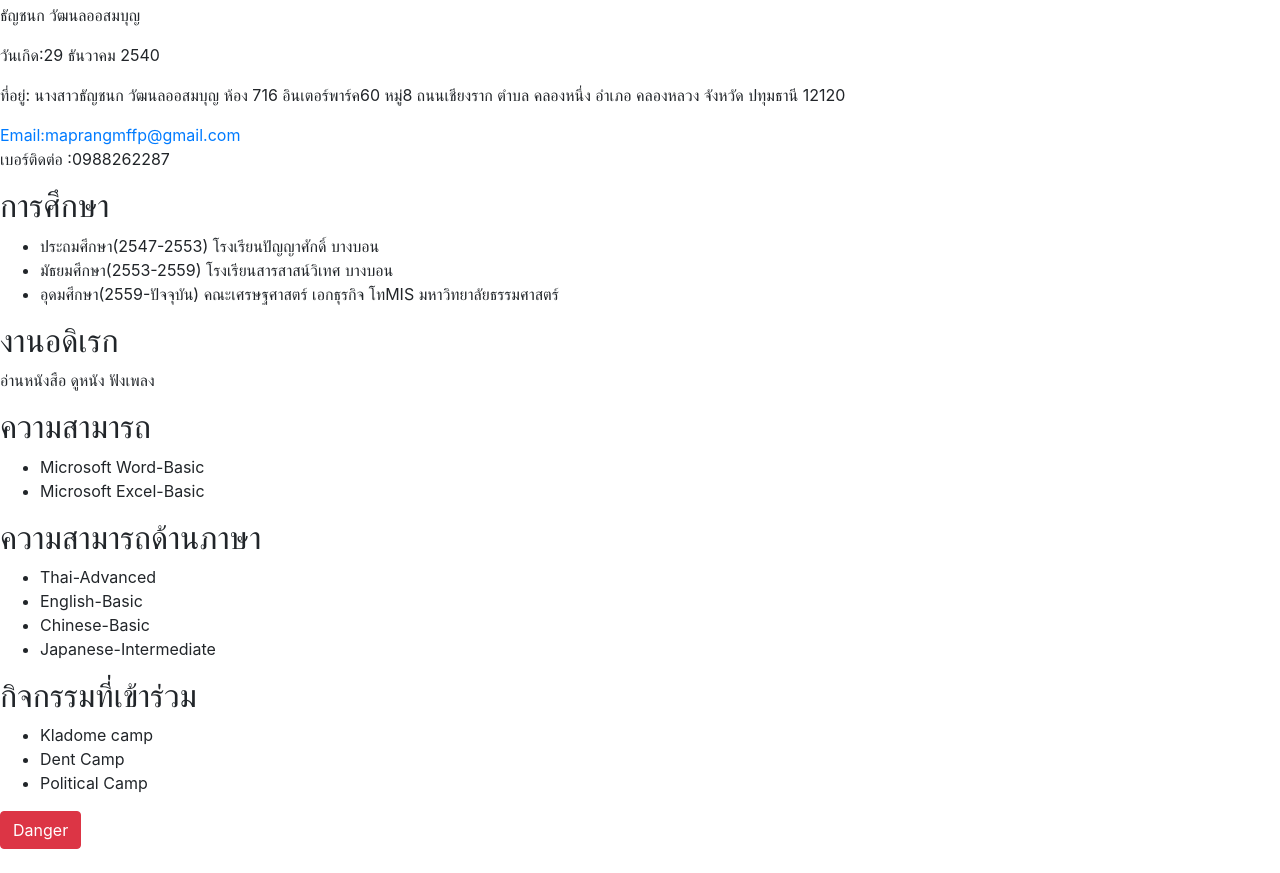
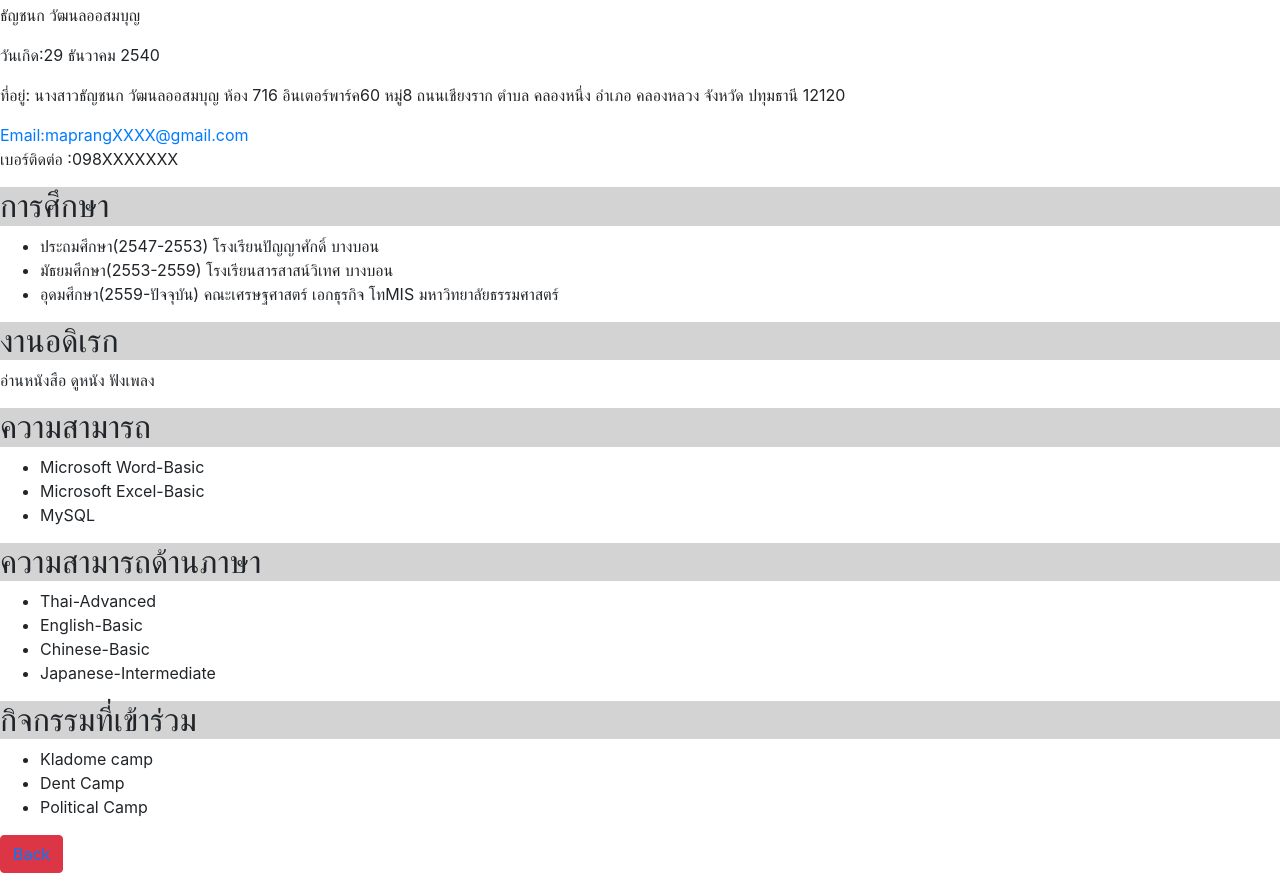
Before and after one commit to MaprangTanchanok/MaprangTanchanok.github.io, a plain HTML site: page index.html in a window 1280 px wide. Shown: the part 399-1272 px from the top of the page. Before the commit the page ends 1248 px from the top, so only its background shows below. Drawn offline with nearby package versions, Linux system fonts and the light colour scheme.

Commit message:
Update index.html

```diff
--- a/index.html
+++ b/index.html
@@ -7,39 +7,40 @@
 <h1>About Me</h1>
   </head>
   <img src="https://scontent.fbkk22-3.fna.fbcdn.net/v/t1.0-9/27657826_1536664369788513_456232865990646688_n.jpg?_nc_cat=102&_nc_oc=AQlgRYWYMoy7AAoMqZHWXIQ8yK3ePI-E7ZyPKPGr7Er07806kdcWR_60u61WQtlb100&_nc_ht=scontent.fbkk22-3.fna&oh=9a7e6939fef576b9bc07b91090d80a26&oe=5ED84C1F" alt="Maprang">
-  <h2 class="maintext">ประวัติส่วนตัว</h2>
+  <h2 style="background-color:LightGray;">ประวัติส่วนตัว</h2>
   <p>ธัญชนก วัฒนลออสมบุญ</p>
   <p>วันเกิด:29 ธันวาคม 2540</p>
   <p>ที่อยู่: นางสาวธัญชนก วัฒนลออสมบุญ ห้อง 716 อินเตอร์พาร์ค60 หมู่8 ถนนเชียงราก ตำบล คลองหนึ่ง อำเภอ คลองหลวง จังหวัด ปทุมธานี 12120</p>
- <a href="mailto:maprangmffp@gmail.com">Email:maprangmffp@gmail.com</a>
-  <p class="maintext">เบอร์ติดต่อ :0988262287</p>
-  <h2 class="maintext">การศึกษา</h2>
+ <a href="mailto:maprangmffp@gmail.com">Email:maprangXXXX@gmail.com</a>
+  <p class="maintext">เบอร์ติดต่อ :098XXXXXXX</p>
+  <h2 style="background-color:LightGray;">การศึกษา</h2>
   <ul>
   <li>ประถมศึกษา(2547-2553) โรงเรียนปัญญาศักดิ์ บางบอน</li>
   <li>มัธยมศึกษา(2553-2559)  โรงเรียนสารสาสน์วิเทศ บางบอน</li>
-  <li>อุดมศึกษา(2559-ปัจจุบัน)   คณะเศรษฐศาสตร์ เอกธุรกิจ โทMIS  มหาวิทยาลัยธรรมศาสตร์</li>
+  <li>อุดมศึกษา(2559-ปัจจุบัน)  คณะเศรษฐศาสตร์ เอกธุรกิจ โทMIS  มหาวิทยาลัยธรรมศาสตร์</li>
 </ul>
 
-  <h2 class="maintext">งานอดิเรก</h2>
+  <h2 style="background-color:LightGray;">งานอดิเรก</h2>
   <p>อ่านหนังสือ ดูหนัง ฟังเพลง</p>
-    <h2 class="maintext">ความสามารถ</h2>
+    <h2 style="background-color:LightGray;">ความสามารถ</h2>
 <ul>
   <li>Microsoft Word-Basic</li>
   <li>Microsoft Excel-Basic</li>
+  <li>MySQL</li>
  </ul>
-  <h2 class="maintext">ความสามารถด้านภาษา</h2>
+  <h2 style="background-color:LightGray;">ความสามารถด้านภาษา</h2>
   <ul>
   <li>Thai-Advanced</li>
   <li>English-Basic</li>
   <li>Chinese-Basic</li>
   <li>Japanese-Intermediate</li>
  </ul>
-   <h2 class="maintext">กิจกรรมที่เข้าร่วม</h2>
+   <h2 style="background-color:LightGray;">กิจกรรมที่เข้าร่วม</h2>
   <ul>
   <li>Kladome camp</li>
   <li>Dent Camp</li>
   <li>Political Camp</li>
  </ul>
-  <button type="button" class="btn btn-danger">Danger</button>
+  <button type="button" class="btn btn-danger"><a href="index.html">Back</button>
 </body>
 </html>
```
